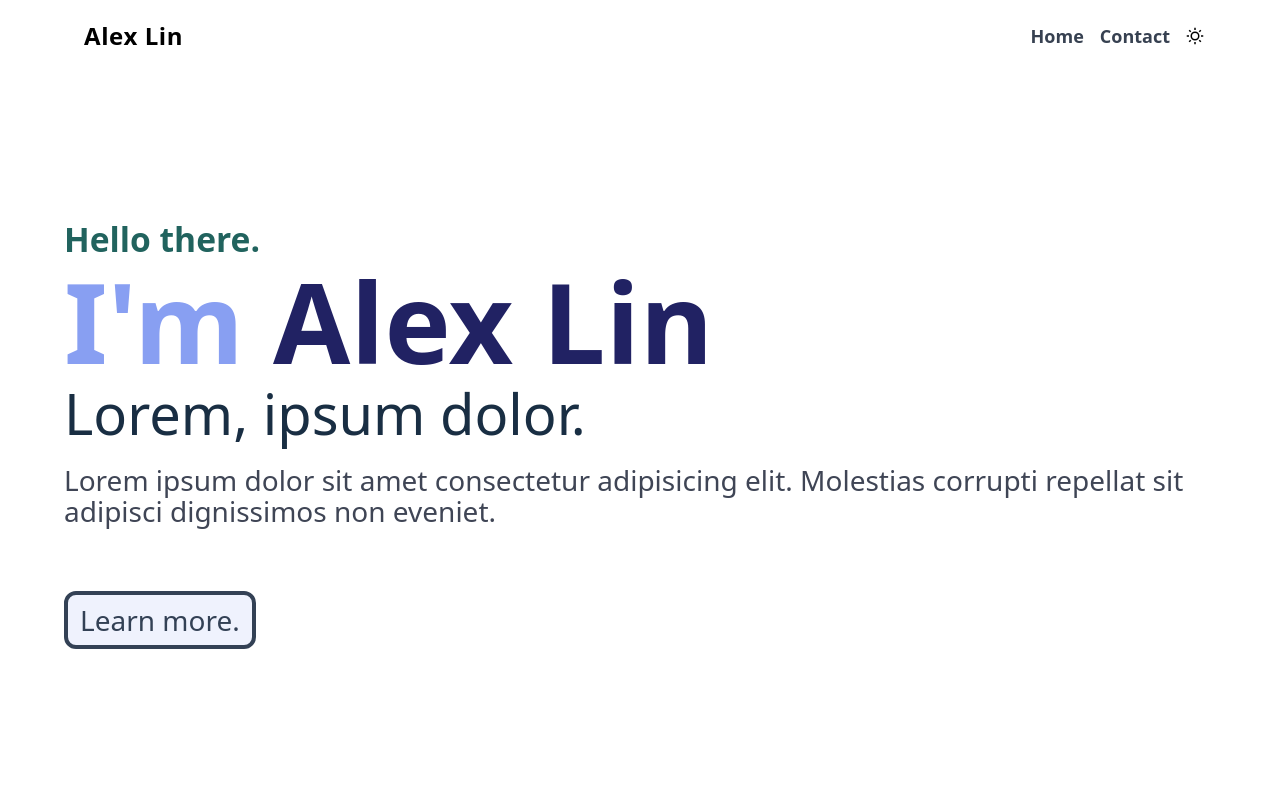
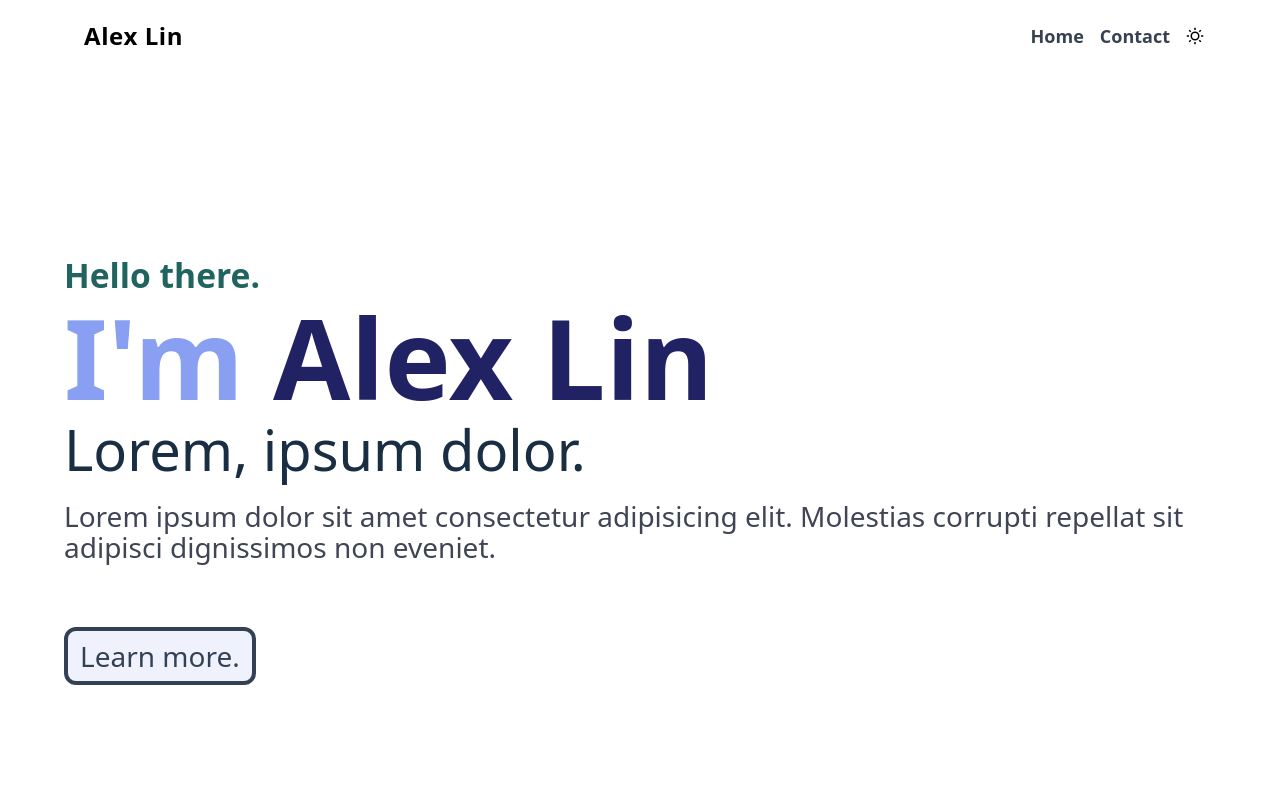
Before and after one commit to alxn3/personal-website-oldv2, a Next.js app: page / in a window 1280 px wide. Shown: the top 800 px of the page. Built offline with nearby package versions, Linux system fonts and the light colour scheme.

Commit message:
Adjust styles and components

```diff
--- a/src/components/sections/hero.tsx
+++ b/src/components/sections/hero.tsx
@@ -23,7 +23,7 @@ const Hero = () => {
             corrupti repellat sit adipisci dignissimos non eveniet.
           </p>
         </div>
-        <OutlineButton className="block leading-normal text-[0.25em] border-primary-600 bg-primary-300/10 text-primary-600 hover:text-primary-50 hover:bg-primary-700">
+        <OutlineButton className="block leading-normal text-[0.25em] border-primary-500 bg-primary-300/10 text-primary-500 hover:text-primary-50 hover:bg-primary-700">
           <Link href="/">Learn more.</Link>
         </OutlineButton>
       </div>
--- a/src/components/theme-toggle.tsx
+++ b/src/components/theme-toggle.tsx
@@ -2,7 +2,11 @@ import { useEffect } from 'react';
 import { RiMoonFill, RiMoonLine, RiSunFill, RiSunLine } from 'react-icons/ri';
 import { useTheme } from 'next-themes';
 
-const ThemeToggle = () => {
+type Props = {
+  className?: string;
+};
+
+const ThemeToggle = ({ className }: Props) => {
   const { theme, resolvedTheme, setTheme } = useTheme();
 
   useEffect(() => {
@@ -15,6 +19,7 @@ const ThemeToggle = () => {
 
   return (
     <button
+      className={className}
       onClick={() =>
         setTheme(
           theme === 'dark' || (theme === 'system' && resolvedTheme === 'dark')
@@ -23,13 +28,13 @@ const ThemeToggle = () => {
         )
       }
     >
-      <div className="absolute opacity-0 hover:opacity-100 transition-opacity">
-        <RiSunFill className="block dark:hidden" />
-        <RiMoonFill className="hidden dark:block" />
+      <div className="absolute">
+        <RiSunLine className="absolute transition-opacity opacity-100 dark:opacity-0" />
+        <RiMoonLine className="transition-opacity opacity-0 dark:opacity-100" />
       </div>
-      <div>
-        <RiSunLine className="block dark:hidden" />
-        <RiMoonLine className="hidden dark:block" />
+      <div className="transition-opacity opacity-0 hover:opacity-100">
+        <RiSunFill className="absolute transition-opacity opacity-100 dark:opacity-0" />
+        <RiMoonFill className="transition-opacity opacity-0 dark:opacity-100" />
       </div>
     </button>
   );
--- a/src/layouts/base-layout.tsx
+++ b/src/layouts/base-layout.tsx
@@ -3,11 +3,10 @@ import Head from 'next/head';
 import { ReactNode } from 'react';
 
 type Props = {
-  hero?: ReactNode;
   children?: ReactNode;
 };
 
-const BaseLayout = ({ hero, children }: Props) => {
+const BaseLayout = ({ children }: Props) => {
   return (
     <>
       <Head>
@@ -16,14 +15,7 @@ const BaseLayout = ({ hero, children }: Props) => {
         <link rel="icon" href="/favicon.ico" />
       </Head>
       <main className="h-full w-[min(90%,78rem)] mx-auto">
-        {hero ? (
-          <div className="grid grid-rows-[auto,1fr] h-auto min-h-full">
-            <Nav />
-            <div>{hero}</div>
-          </div>
-        ) : (
-          <Nav />
-        )}
+        <Nav />
         {children}
       </main>
     </>
--- a/src/pages/index.tsx
+++ b/src/pages/index.tsx
@@ -3,7 +3,8 @@ import BaseLayout from 'layouts/base-layout';
 
 const Home = () => {
   return (
-    <BaseLayout hero={<Hero />}>
+    <BaseLayout>
+      <Hero />
       <div className="flex flex-col h-full">
         <div className="grid h-full grid-cols-3">
           <div className="flex flex-col w-full h-full">
--- a/src/styles/globals.css
+++ b/src/styles/globals.css
@@ -6,6 +6,10 @@ html,
 body,
 #__next {
   height: 100%;
+}
+
+html {
+  overflow-x: hidden;
 }
 
 :root {
```
